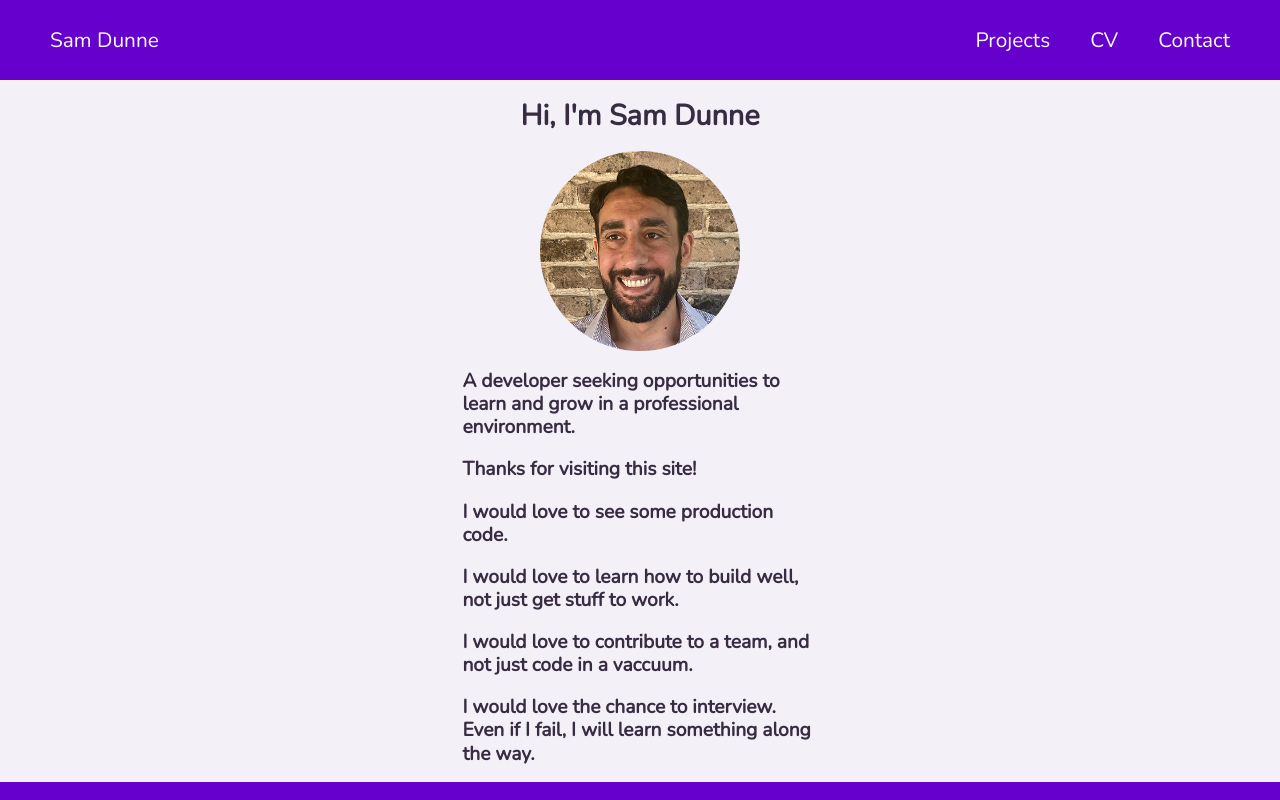
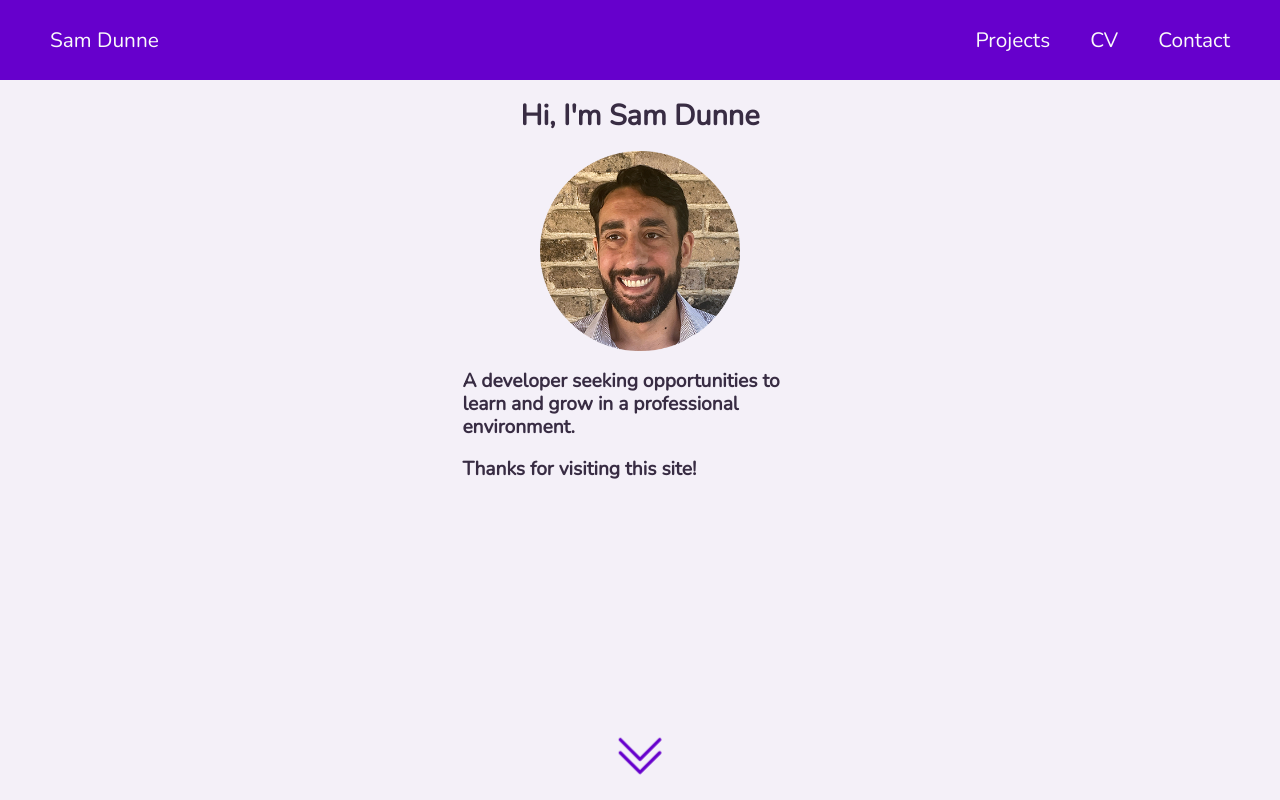
Before and after one commit to Sam-Dunne/portfolio-next-styledcomponents, a Next.js app: page / in a window 1280 px wide. Built offline with nearby package versions, Linux system fonts and the light colour scheme; no server answers.

Commit message:
scroll feature working...next begin making a mess

```diff
--- a/components/Navbar/Navbar.elements.js
+++ b/components/Navbar/Navbar.elements.js
@@ -1,8 +1,15 @@
 import Image from 'next/image';
 import { device } from '../../device';
 import styled from 'styled-components';
+import { GiHamburger } from 'react-icons/gi';
+import { FaTimesCircle } from 'react-icons/fa';
+
+
 
 export const NavContainer = styled.nav`
+    position: sticky;
+    top: 0;
+    z-index: 999;
     min-height: 10vh;
     padding: 0px 30px 0 30px;
     display: flex;
@@ -50,11 +57,13 @@ export const NonHomeViewLinks = styled.div`
     }
 `;
 
-export const MobileBurger = styled.a`
-    color: #fafafa;
+export const MobileBurger = styled.button`
+    /* color: #fafafa; */
+    background-color: transparent;
     font-size: 2rem;
-    height: 30px;
+    height: fit-content;
     width: fit-content;
+    border: none;
 
     @media ${device.mobileL} {
         font-size: 2.3rem;
@@ -69,6 +78,13 @@ export const StyledSvg = styled.svg`
     width: 100%;
     height: 40px;
 `;
+
+export const HamburgerIcon = styled(GiHamburger)`
+    color: white;
+`
+export const XNavIcon = styled(FaTimesCircle)`
+    color: white;
+`
 
 //mobile nav elements
 export const MobileMenuContainer = styled.div`
--- a/components/Navbar/Navbar.js
+++ b/components/Navbar/Navbar.js
@@ -1,7 +1,7 @@
 import React, { useState } from 'react';
 import { GiHamburger } from 'react-icons/gi';
 import { FaTimesCircle } from 'react-icons/fa';
-import { NavContainer, NavLink, NonHomeViewLinks, MobileBurger, StyledSvg, MobileMenuContainer, MobileNavBurgerWrapper, MobileNavLinkWrapper } from './Navbar.elements';
+import { NavContainer, NavLink, NonHomeViewLinks, MobileBurger, HamburgerIcon, XNavIcon, MobileMenuContainer, MobileNavBurgerWrapper, MobileNavLinkWrapper } from './Navbar.elements';
 import DownloadPDFLink from '../DownloadPDFLink/DownloadPDFLink';
 import Link from 'next/link';
 import Image from 'next/image';
@@ -10,7 +10,9 @@ import Image from 'next/image';
 const Navbar = ({ isOpen, mobile }) => {
     const [menuOpen, setMenuOpen] = useState(false);
 
-    const handleNavClick = (e) => setMenuOpen(!menuOpen);
+    const handleNavClick = (e) => {
+        e.preventDefault()
+        setMenuOpen(!menuOpen)};
 
     return (
         <>
@@ -19,8 +21,8 @@ const Navbar = ({ isOpen, mobile }) => {
                     {/* Mobile menu is Open */}
                     <MobileMenuContainer isOpen>
                         <MobileNavBurgerWrapper>
-                            <MobileBurger href='' onClick={handleNavClick}>
-                                <FaTimesCircle />
+                            <MobileBurger onClick={handleNavClick}>
+                                <XNavIcon />
                             </MobileBurger>
                         </MobileNavBurgerWrapper>
                         <MobileNavLinkWrapper>
@@ -61,7 +63,7 @@ const Navbar = ({ isOpen, mobile }) => {
                             <NavLink>Sam Dunne</NavLink>
                         </Link>
                         {/* Hamburger Icon */}
-                        <MobileBurger href='' onClick={handleNavClick} ><GiHamburger ></GiHamburger></MobileBurger>
+                        <MobileBurger onClick={handleNavClick} ><HamburgerIcon ></HamburgerIcon></MobileBurger>
                         <NonHomeViewLinks>
 
                             <Link href='/projects' passHref>
--- a/globalstyle.js
+++ b/globalstyle.js
@@ -26,8 +26,9 @@ export const GlobalStyle = createGlobalStyle`
 export const Container = styled.main`
     z-index: 1;
     width: 100%;
-    padding: 10px 20px;
-    min-height: 80vh;
+    background-color: ${props => props.dark ? '#d5d2d9' : '#f4f0f8'};
+    min-height: 90vh;
+    min-height: ${props => props.notFirst ? '80vh' : "90vh"};
     position: relative;
 
     @media ${device.tablet} {
@@ -225,6 +226,7 @@ export const H2 = styled.h2`
 
 export const LinkGrid = styled.div`
 display: grid;
+opacity: ${props => props.show ? '1' : '0'};
 grid-template-columns: 1fr 1fr 1fr;
 grid-template-rows: 1fr;
 grid-gap: 35px;
@@ -232,6 +234,10 @@ height: fit-content;
 width: 90%;
 min-width: fit-content;
 margin: 1em auto 1em auto;
+
+transition:
+       opacity 1500ms ease;
+
 @media ${device.tablet} {
     width: 50vw;
     grid-gap: 45px;
--- a/package.json
+++ b/package.json
@@ -18,7 +18,8 @@
     "react": "17.0.2",
     "react-dom": "17.0.2",
     "react-icons": "^4.2.0",
-    "sharp": "^0.30.4",
+    "react-intersection-observer": "^9.4.0",
+    "sharp": "^0.30.7",
     "styled-components": "^5.3.1"
   },
   "devDependencies": {
--- a/pages/index.js
+++ b/pages/index.js
@@ -1,9 +1,12 @@
-import { useEffect } from "react";
+import { useEffect, useRef } from "react";
+import { useInView } from "react-intersection-observer";
 import Head from "next/head";
 import styled from 'styled-components';
-import { Container,  HeroH1, LinkGrid, H2 } from "../globalstyle";
+import { keyframes } from 'styled-components'
+import { Container, HeroH1, LinkGrid, H2 } from "../globalstyle";
 import { device } from "../device";
 import InPageLink from "../components/InPageLink/InPageLink";
+import { BsChevronDoubleDown } from 'react-icons/bs'
 
 // const LandingWrapper = styled.main`
 //     position: relative;
@@ -41,13 +44,49 @@ const Headshot = styled.img`
     }
 `;
 
+const bounceAnim = keyframes`
+
+      0% {transform: scale(1.0);}
+      50% {transform: scale(1.2);}
+      100% {transform: scale(1.0);};
+    }
+`
+const DblChevWrapper = styled.div`
+    display: flex;
+    justify-content: center;
+    align-items: center;
+    position: absolute;
+    bottom: 0;
+    left: 0;
+    width: 100%;
+    margin-bottom: 20px;
+    height: fit-content;
+`
+const DblDownChev = styled(BsChevronDoubleDown)`
+    font-size: 3em;
+    position: absolute;
+    bottom: 0;
+    display: block;
+    color: #6600CC;
+    animation-name: ${bounceAnim};
+    animation-duration: 1.5s;
+    animation-iteration-count: infinite;
+`
+
 export default function Home() {
+  const scrollClick = useRef()
+  const { ref: myRef, inView: linksVisible, entry } = useInView();
+  console.log(linksVisible)
 
-  useEffect(() => {
-    fetch('https://recipe-registry.herokuapp.com', { mode: 'no-cors' })
-    fetch('https://blooming-wave-03926.herokuapp.com/', { mode: 'no-cors' })
-    fetch('https://learning-redux.herokuapp.com/', { mode: 'no-cors' })
-  }, [])
+  const handleScroll = () => {
+    scrollClick.current?.scrollIntoView({ behavior: 'smooth' });
+  };
+
+  // useEffect(() => {
+  //   fetch('https://recipe-registry.herokuapp.com', { mode: 'no-cors' })
+  //   fetch('https://blooming-wave-03926.herokuapp.com/', { mode: 'no-cors' })
+  //   fetch('https://learning-redux.herokuapp.com/', { mode: 'no-cors' })
+  // }, [])
 
   return (
     <>
@@ -70,24 +109,27 @@ export default function Home() {
         <H2>
           Thanks for visiting this site!
         </H2>
-          <H2>
-            I would love to see some production code.
-          </H2>
-          <H2>
-            I would love to learn how to build well, not just get stuff to work.
-          </H2>
-          <H2>
-            I would love to contribute to a team, and not just code in a vaccuum.
-          </H2>
-          <H2>
-            I would love the chance to interview. Even if I fail, I will learn something along the way.
-          </H2>
+        <DblChevWrapper>
+          <DblDownChev onClick={handleScroll}>click</DblDownChev>
+        </DblChevWrapper>
+      </Container>
 
-        <LinkGrid>
+      <Container dark notFirst ref={scrollClick}>
+
+
+        {linksVisible ?
+          <LinkGrid show ref={myRef}>
             <InPageLink href='/projects' >Projects</InPageLink>
             <InPageLink href='/contact' >Contact</InPageLink>
             <InPageLink href='/cv' >CV</InPageLink>
           </LinkGrid>
+          :
+          <LinkGrid ref={myRef}>
+            <InPageLink href='/projects' >Project</InPageLink>
+            <InPageLink href='/contact' >Contact</InPageLink>
+            <InPageLink href='/cv' >CV</InPageLink>
+          </LinkGrid>
+        }
       </Container>
 
     </>
```
Also changed, not shown: pages/contact.js (+6 -1 lines), 1 other file (tests, documents, lock files or other folders). Lines whose indentation alone changed are shown as unchanged.
